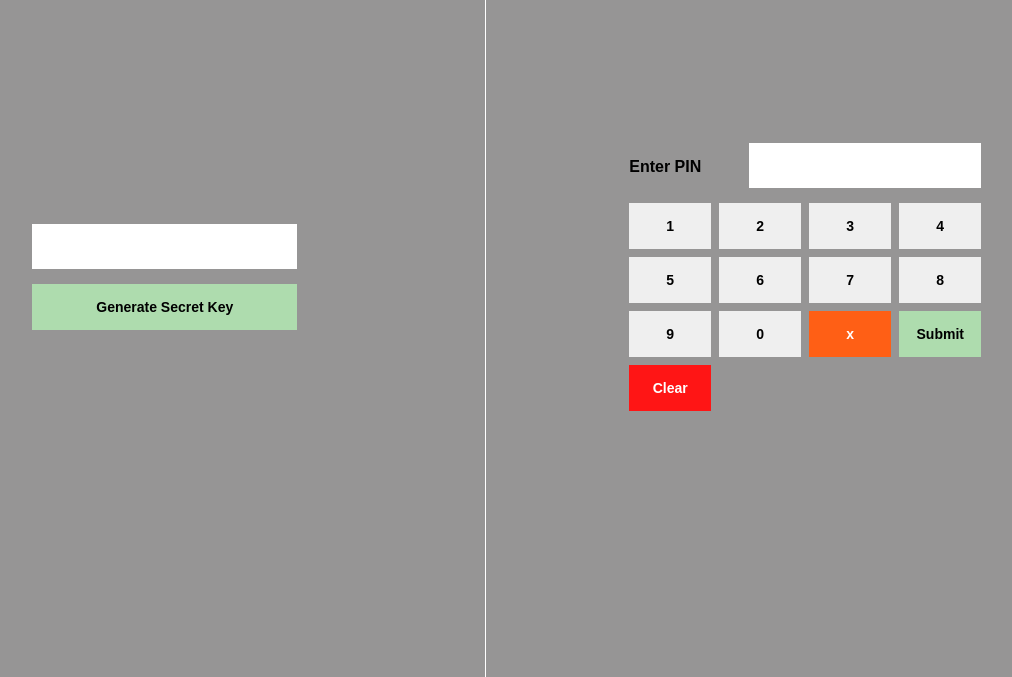
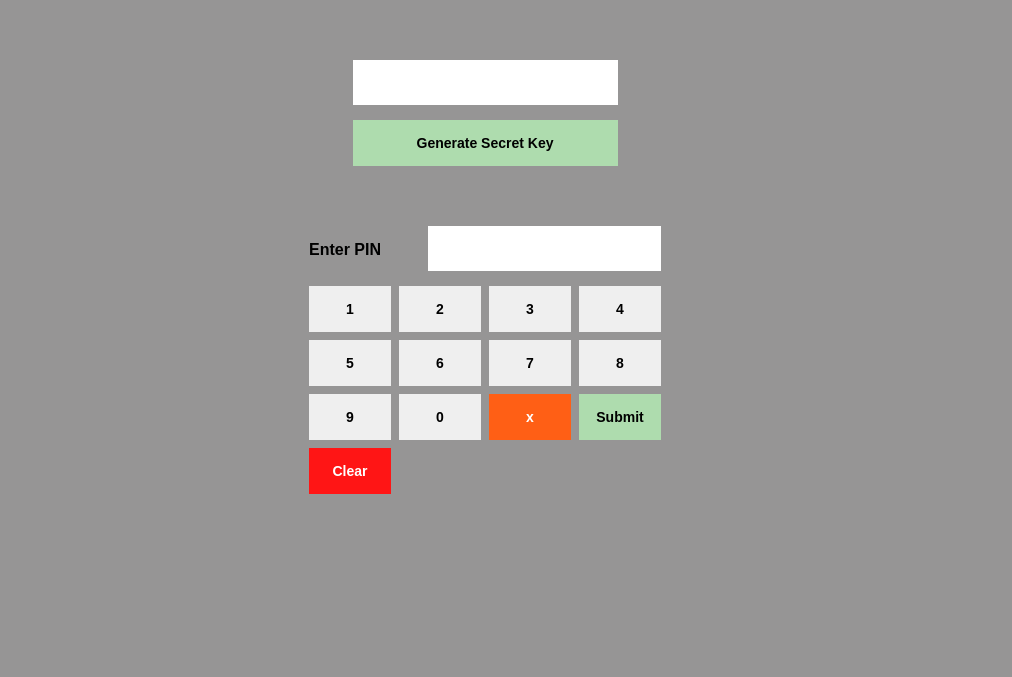
Before and after one commit to razxor/assignment-pin, a plain HTML site: page index.html in a window 1280 px wide. Shown: the part 123-800 px from the top of the page, without its empty margins (155-1167 px from the left). Drawn offline with Linux system fonts and the light colour scheme.

Commit message:
added responsive file on git

```diff
--- a/css/responsive.css
+++ b/css/responsive.css
@@ -15,7 +15,17 @@
 
 /* Small devices (portrait tablets and large phones, 600px and up) */
 @media only screen and (min-width: 600px) {
+    .container{
+        flex-direction: column;
+        justify-content: center;
+    }
 
+    .section-A, .section-B{
+        width: 95%;
+        justify-content: center;
+        margin: 30px auto;
+        border: none;
+    }
 }
 
 /* Medium devices (landscape tablets, 768px and up) */
```
